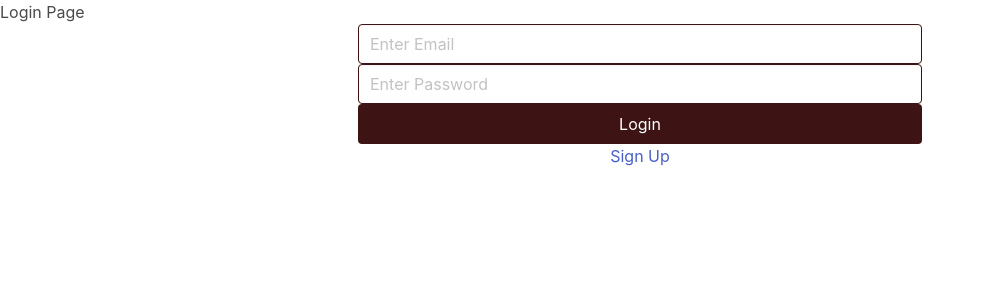
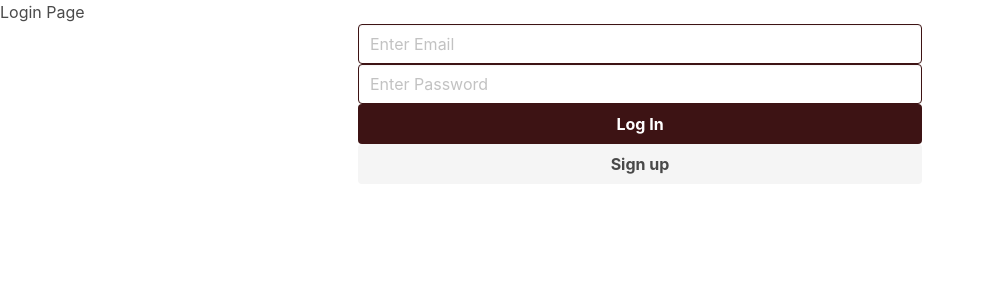
Before and after one commit to SolaSicarius/WebAssignment3, a Vue app in the folder web-assignment-3/: page /login in a window 1280 px wide. Shown: the top 300 px of the page, without its empty margins (0-984 px from the left). Built offline with nearby package versions, Linux system fonts and the light colour scheme.

Commit message:
UI changes and making site look better

```diff
--- a/web-assignment-3/src/components/Header.vue
+++ b/web-assignment-3/src/components/Header.vue
@@ -3,7 +3,7 @@
     <div class="navbar-brand">
       <a class="navbar-item" href="/">
         <img
-          style="width: 100px height: 100px"
+          width="auto"
           alt="MovieBox logo"
           src="../assets/MovieBox_Logo_No_Background.png"
         />
@@ -16,7 +16,7 @@
     </a>-->
     </div>
 
-    <div id="navbarBasicExample" class="navbar-menu">
+    <div class="navbar-menu">
       <div class="navbar-start">
         <a class="navbar-item" href="/">Home</a>
         <a class="navbar-item" href="/add-movie">Add Movie</a>
@@ -27,9 +27,6 @@
     <div class="navbar-end">
       <div class="navbar-item">
         <div class="buttons">
-          <a class="button is-primary">
-            <strong>Sign up</strong>
-          </a>
           <a class="button is-light" v-on:click="logout" href="#">Log Out</a>
         </div>
       </div>
--- a/web-assignment-3/src/components/Home.vue
+++ b/web-assignment-3/src/components/Home.vue
@@ -1,18 +1,18 @@
 <template>
   <Header />
+  <br>
   <h1>Hello {{ name }}, Welcome to the Home Page</h1>
+  <br>
   <table class="table">
     <thead>
       <tr>
-        <td>id</td>
-        <td>name</td>
-        <td>description</td>
-        <td>release date</td>
+        <td>Movie Name</td>
+        <td>Description</td>
+        <td>Release Date</td>
       </tr>
     </thead>
     <tbody>
       <tr v-for="item in movies" :key="item.id">
-        <td>{{ item.id }}</td>
         <td>{{ item.name }}</td>
         <td>{{ item.description }}</td>
         <td>{{ item.release }}</td>
--- a/web-assignment-3/src/components/Login.vue
+++ b/web-assignment-3/src/components/Login.vue
@@ -18,9 +18,11 @@
           placeholder="Enter Password"
         />
         <button class="button is-primary is-fullwidth is-normal" v-on:click="login">
-          Login
+          <strong>Log In</strong>
         </button>
-        <router-link to="/sign-up">Sign Up</router-link>
+        <router-link class="button is-light is-fullwidth is-normal" to="/sign-up">
+          <strong>Sign up</strong>
+        </router-link>
       </div>
     </div>
   </div>
--- a/web-assignment-3/src/components/SignUp.vue
+++ b/web-assignment-3/src/components/SignUp.vue
@@ -24,9 +24,11 @@
           placeholder="Enter Password"
         />
         <button class="button is-primary is-fullwidth is-normal" v-on:click="signUp">
-          Sign Up
+          <strong>Sign Up</strong>
         </button>
-        <router-link to="/login">Login</router-link>
+        <router-link class="button is-light is-fullwidth is-normal" to="/login">
+          <strong>Log In</strong>
+        </router-link>
       </div>
     </div>
   </div>
```
Also changed, not shown: 1 other file (tests, documents, lock files or other folders).
